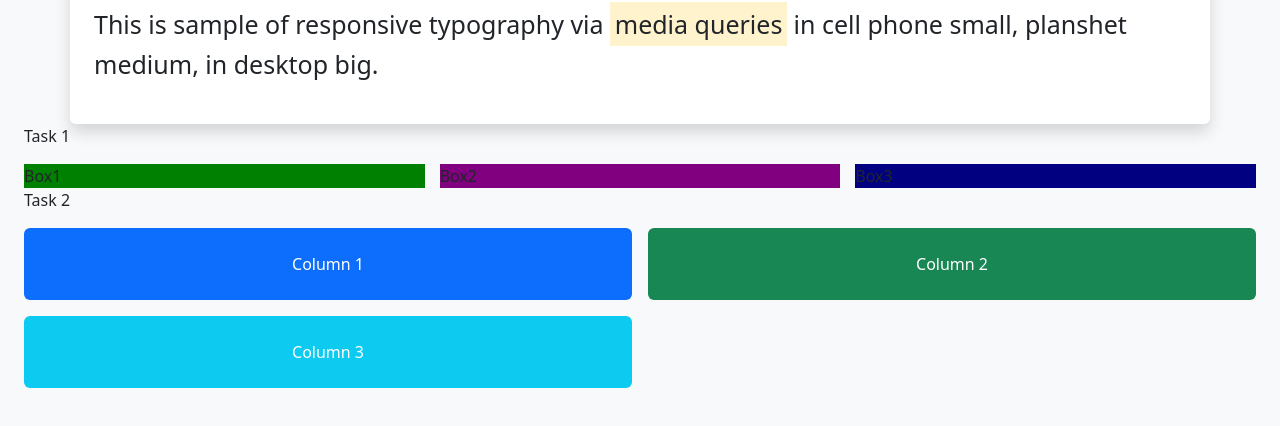
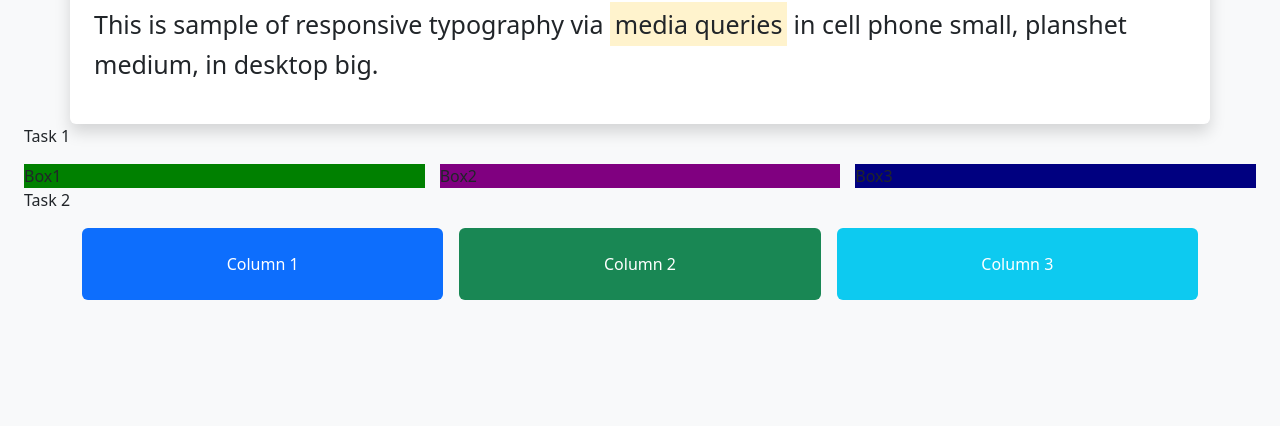
Before and after one commit to Zarina060217/unifront3, a website: page index.html in a window 1280 px wide. Shown: the part 160-586 px from the top of the page. Drawn offline with nearby package versions, Linux system fonts and the light colour scheme.

Commit message:
syntax error correction

```diff
--- a/index.html
+++ b/index.html
@@ -26,22 +26,22 @@
       </div>
 
       <p> Task 2 </p>
-      <div class="container2">
+      <div class="container">
 
         <div class="row g-3">
-          <div class="col-12 col-md-6 col lg-4">
+          <div class="col-12 col-md-6 col-lg-4">
             <div class="p-4 bg-primary text-white rounded text-center">
               Column 1
             </div>
           </div>
 
-          <div class="col-12 col-md-6 col lg-4">
+          <div class="col-12 col-md-6 col-lg-4">
             <div class="p-4 bg-success text-white rounded text-center">
               Column 2
             </div>
           </div>
 
-          <div class="col-12 col-md-6 col lg-4">
+          <div class="col-12 col-md-6 col-lg-4">
             <div class="p-4 bg-info text-white rounded text-center">
               Column 3
             </div>
```
